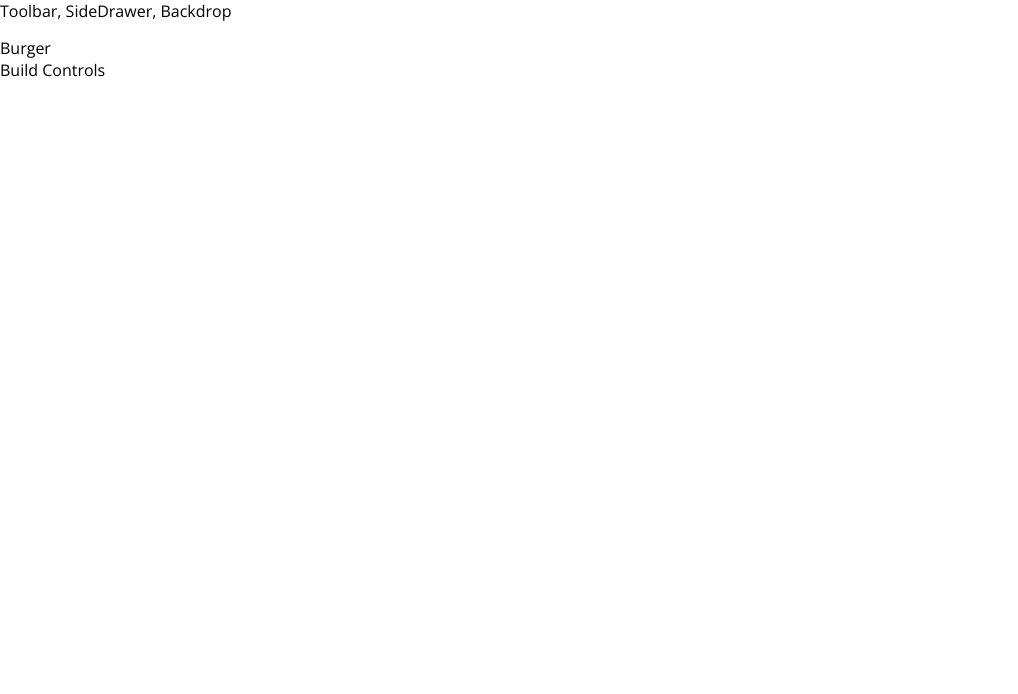
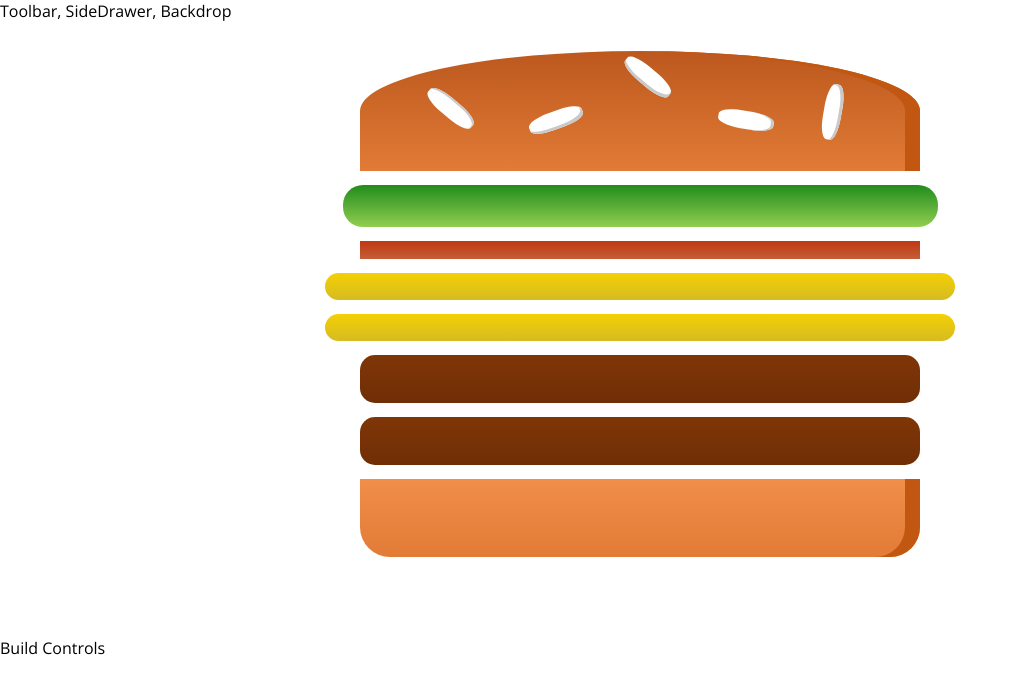
Before and after one commit to khpa/burger-shop, a React app: page / in a window 1280 px wide. Shown: the top 694 px of the page, without its empty margins (0-1018 px from the left). Built offline with nearby package versions, Linux system fonts and the light colour scheme.

Commit message:
burger builder comp and ingred

```diff
--- a/package.json
+++ b/package.json
@@ -31,6 +31,7 @@
     "postcss-flexbugs-fixes": "3.2.0",
     "postcss-loader": "2.0.8",
     "promise": "8.0.1",
+    "prop-types": "^15.6.1",
     "raf": "3.4.0",
     "react": "^16.2.0",
     "react-dev-utils": "^5.0.0",
--- /dev/null
+++ b/src/components/Burger/Burger.css
@@ -0,0 +1,30 @@
+.Burger {
+    width: 100%;
+    margin: auto;
+    height: 250px;
+    overflow: scroll;
+    text-align: center;
+    font-weight: bold;
+    font-size: 1.2rem;
+}
+
+@media (min-width:500px) and (min-height: 400px) {
+    .Burger {
+        width: 350px;
+        height: 300px;
+    }
+}
+
+@media (min-width:500px) and (min-height: 401px) {
+    .Burger {
+        width: 450px;
+        height: 400px;
+    }
+}
+
+@media (min-width:1000px) and (min-height:700px) {
+    .Burger {
+        width: 700px;
+        height: 600px;
+    }
+}
--- /dev/null
+++ b/src/components/Burger/Burger.js
@@ -0,0 +1,22 @@
+import React from 'react';
+import BurgerIngredient from './BurgerIngredient/BurgerIngredient';
+import classes from './Burger.css';
+
+const burger = (props) => {
+    const transformedIngredients = Object.keys(props.ingredients)
+    .map((igKey)=>{
+        return [...Array(props.ingredients[igKey])]
+        .map((_,i)=>{
+          return  <BurgerIngredient key={igKey + i} type={igKey}/>
+        })
+    });
+    return (
+        <div className={classes.Burger}>
+        <BurgerIngredient type="bread-top" />
+        {transformedIngredients}
+        <BurgerIngredient type="bread-bottom" />
+        </div>
+    );
+}
+
+export default burger;
--- /dev/null
+++ b/src/components/Burger/BurgerIngredient/BurgerIngredient.css
@@ -0,0 +1,113 @@
+.BreadBottom {
+    height: 13%;
+    width: 80%;
+    background: linear-gradient(#F08E4A, #e27b36);
+    border-radius: 0 0 30px 30px;
+    box-shadow: inset -15px 0 #c15711;
+    margin: 2% auto;
+}
+
+.BreadTop {
+    height: 20%;
+    width: 80%;
+    background: linear-gradient(#bc581e, #e27b36);
+    border-radius: 50% 50% 0 0;
+    box-shadow: inset -15px 0 #c15711;
+    margin: 2% auto;
+    position: relative;
+}
+
+.Seeds1 {
+    width: 10%;
+    height: 15%;
+    position: absolute;
+    background-color: white;
+    left: 30%;
+    top: 50%;
+    border-radius: 40%;
+    transform: rotate(-20deg);
+    box-shadow: inset -2px -3px #c9c9c9;
+}
+
+.Seeds1:after {
+    content: "";
+    width: 100%;
+    height: 100%;
+    position: absolute;
+    background-color: white;
+    left: -170%;
+    top: -260%;
+    border-radius: 40%;
+    transform: rotate(60deg);
+    box-shadow: inset -1px 2px #c9c9c9;
+  }
+
+.Seeds1:before {
+    content: "";
+    width: 100%;
+    height: 100%;
+    position: absolute;
+    background-color: white;
+    left: 180%;
+    top: -50%;
+    border-radius: 40%;
+    transform: rotate(60deg);
+    box-shadow: inset -1px -3px #c9c9c9;
+  }
+
+  .Seeds2 {
+    width: 10%;
+    height: 15%;
+    position: absolute;
+    background-color: white;
+    left: 64%;
+    top: 50%;
+    border-radius: 40%;
+    transform: rotate(10deg);
+    box-shadow: inset -3px 0 #c9c9c9;
+  }
+
+  .Seeds2:before {
+    content: "";
+    width: 100%;
+    height: 100%;
+    position: absolute;
+    background-color: white;
+    left: 150%;
+    top: -130%;
+    border-radius: 40%;
+    transform: rotate(90deg);
+    box-shadow: inset 1px 3px #c9c9c9;
+  }
+
+
+.Meat {
+    width: 80%;
+    height: 8%;
+    background: linear-gradient(#7f3608, #702e05);
+    margin: 2% auto;
+    border-radius: 15px;
+}
+
+.Cheese {
+    width: 90%;
+    height: 4.5%;
+    margin: 2% auto;
+    background: linear-gradient(#f4d004, #d6bb22);
+    border-radius: 20px;
+}
+
+.Salad {
+    width: 85%;
+    height: 7%;
+    margin: 2% auto;
+    background: linear-gradient(#228c1d, #91ce50);
+    border-radius: 20px;
+}
+
+.Bacon {
+    width: 80%;
+    height: 3%;
+    background: linear-gradient(#bf3813, #c45e38);
+    margin: 2% auto;
+}
--- /dev/null
+++ b/src/components/Burger/BurgerIngredient/BurgerIngredient.js
@@ -0,0 +1,42 @@
+import React, { Component } from 'react';
+import PropTypes from 'prop-types';
+import classes from './BurgerIngredient.css';
+
+class BurgerIngredient extends Component {
+render () {
+    let ingredient = null;
+    switch (this.props.type) {
+        case ('bread-bottom'):
+            ingredient = <div className={classes.BreadBottom}></div>;
+        break;
+        case ('bread-top'):
+    ingredient = (
+    <div className={classes.BreadTop}>
+        <div className={classes.Seeds1}></div>
+        <div className={classes.Seeds2}></div>
+    </div>);
+        break;
+        case ('meat'):
+        ingredient = <div className={classes.Meat}></div>;
+        break;
+        case ('cheese'):
+        ingredient = <div className={classes.Cheese}></div>;
+        break;
+        case ('salad'):
+        ingredient = <div className={classes.Salad}></div>;
+        break;
+        case ('bacon'):
+        ingredient = <div className={classes.Bacon}></div>;
+        break;
+        default:
+        ingredient = null;
+    }
+    return ingredient;
+};
+}
+
+BurgerIngredient.propTypes = {
+    type: PropTypes.string.isRequired
+}
+
+export default BurgerIngredient;
--- a/src/containers/BurgerBuilder/BurgerBuilder.js
+++ b/src/containers/BurgerBuilder/BurgerBuilder.js
@@ -1,10 +1,25 @@
 import React, { Component } from 'react';
-import Aux from '../../hoc/Aux'
+import Aux from '../../hoc/Aux';
+import Burger from '../../components/Burger/Burger';
+
 class BurgerBuilder extends Component {
+    // constructor (props){
+    //     super(props)
+    //     this.state = {...}
+    // }
+
+    state = {
+        ingredients: {
+            salad:1,
+            bacon:1,
+            cheese:2,
+            meat:2
+        }
+    }
     render () {
         return (
     <Aux>
-        <div> Burger </div>
+        <Burger ingredients={this.state.ingredients}/>
         <div> Build Controls </div>
     </Aux>
         );
```
